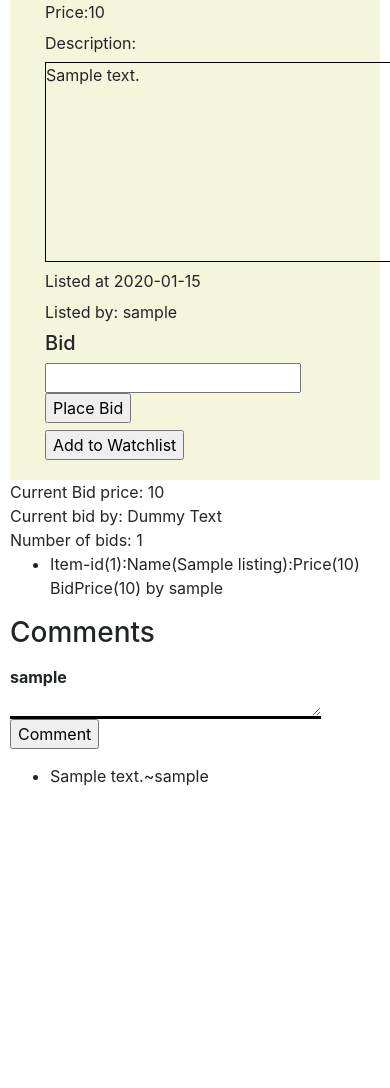
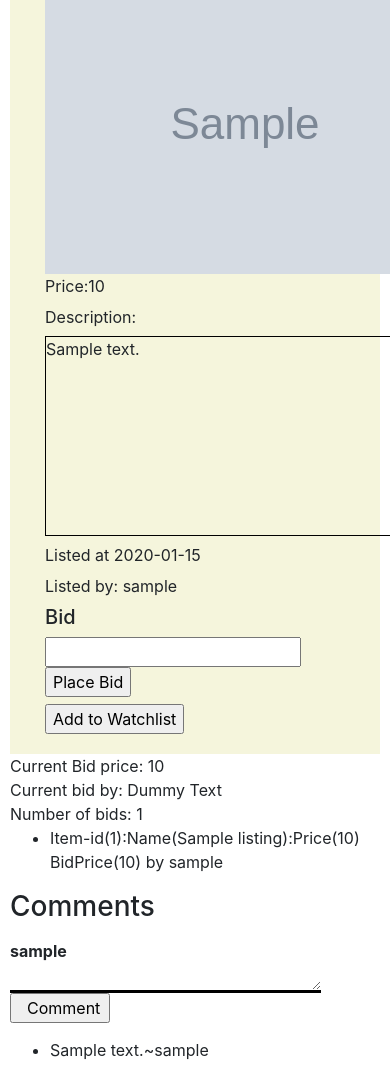
Before and after one commit to k2dums/commerce, a Django app: page /listing/1 in a window 390 px wide; the page is wider, and only the part inside the window is pictured. Shown: the part 311-1399 px from the top of that part. Before the commit the page ends 1097 px from the top of that part, so only its background shows below. Run offline with Django 3.2, Linux system fonts and the light colour scheme; a user stored in the database is signed in; tables that the repository leaves empty hold one stand-in row (values such as "Sample post"); grey boxes marked "Sample" are stand-in pictures; some libraries are stand-ins or nearby versions.

Commit message:
added the listing.url to the img url , changes the column size of the comment box and button

```diff
--- a/auctions/templates/auctions/listing.html
+++ b/auctions/templates/auctions/listing.html
@@ -14,7 +14,7 @@
             <div class="row img_detail_section">
                 <div class="col column_1">
                     <div class="image_section">
-                        <img src="" alt="Listed Item {{listing.name}}">
+                        <img src="{{listing.img_url}}" alt="Listed Item {{listing.name}}">
                     </div>
                 </div>
                 <div class="col column_2">
@@ -60,9 +60,9 @@
                 <div class="comment_title"><h3>Comments</h3></div>
                     <div class="user_comment">
                         <div class="row">
-                            <div class="comment_user"><strong>{{user}}</strong></icon></div>
-                            <textarea class="comment" name="comment"></textarea>
-                            <input type="submit" value="Comment" name="comment_user" />
+                            <div class="comment_user "><strong>{{user}}</strong></icon></div>
+                            <textarea class="comment col-l" name="comment"></textarea>
+                            <input type="submit" value="Comment" name="comment_user" class="col-sm submit_comment" />
                         </div>
                     </div>
                     <div class="other_comments">
```
